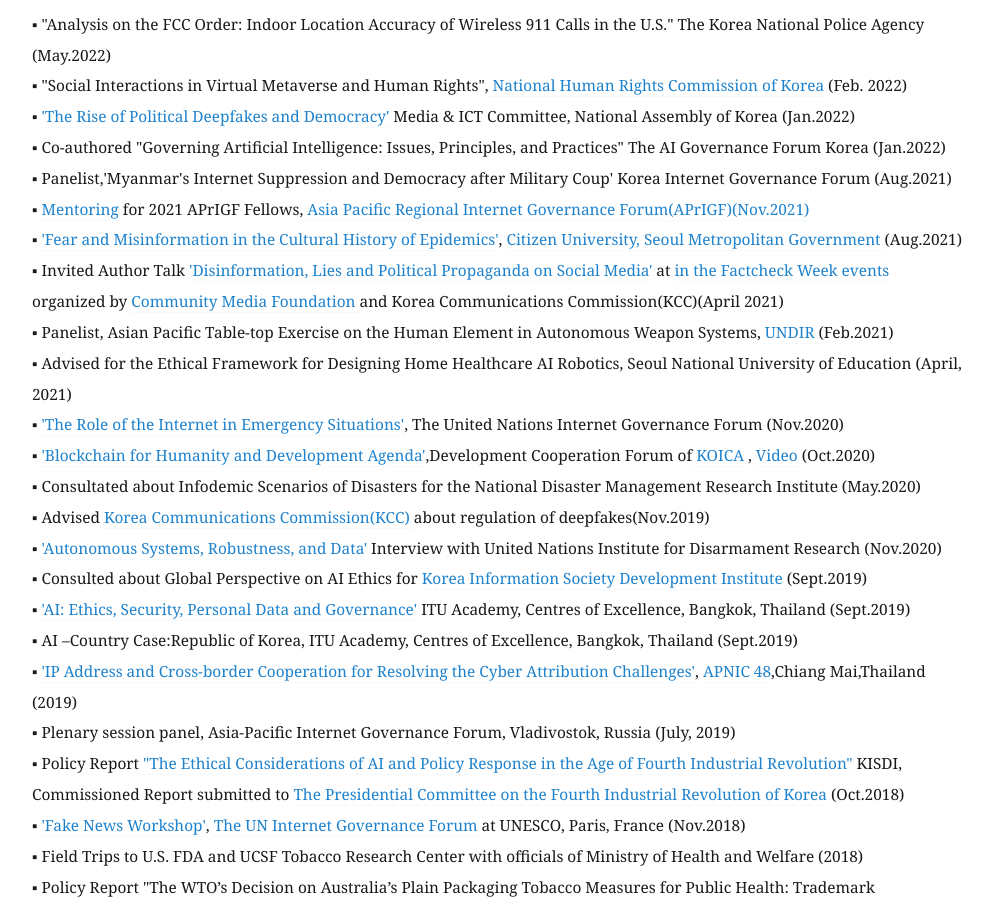
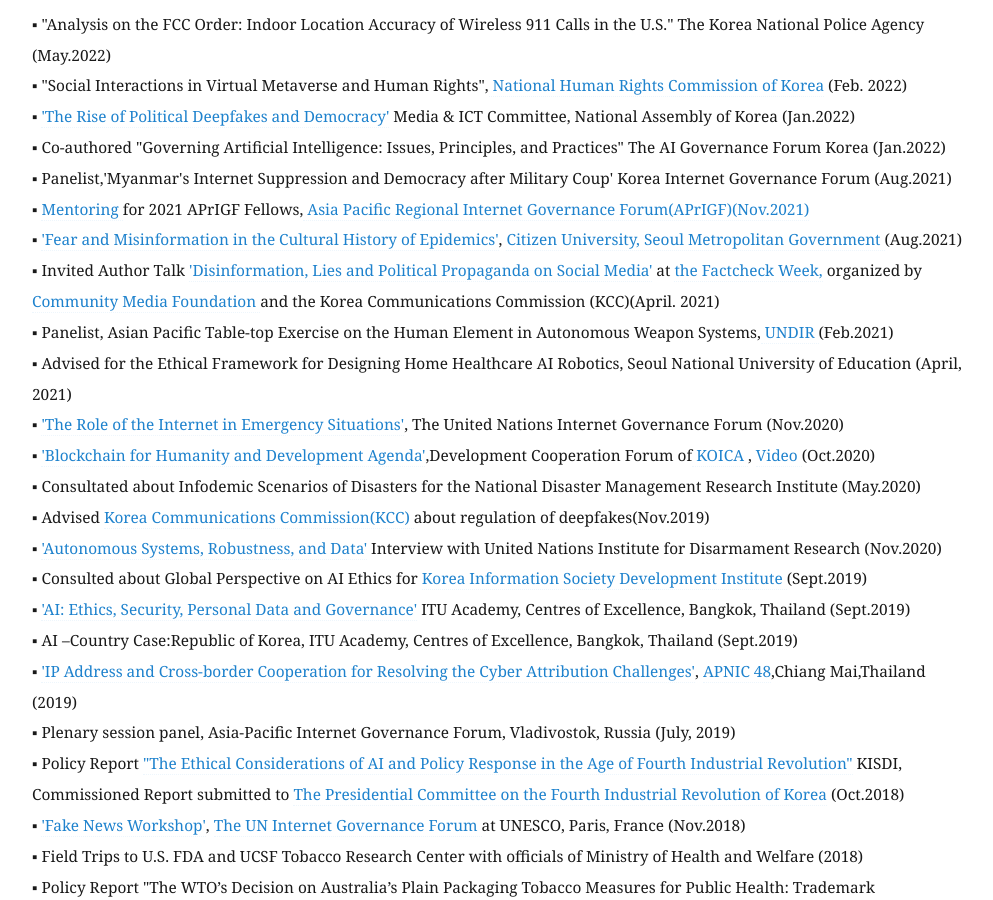
Before and after one commit to eunchangchoi/eunchangchoi.github.io, a Jekyll site: the page built from index.md, in a window 1280 px wide and 900 px high, scrolled down 4947 px. Shown: the whole window, without its empty margins (68-1061 px from the left). Built offline with Jekyll 4.4.1, drawn with Linux system fonts in a browser that asks for light colours.

Commit message:
Update index.md

```diff
--- a/index.md
+++ b/index.md
@@ -120,7 +120,7 @@
 ▪ Panelist,'Myanmar's Internet Suppression and Democracy after Military Coup' Korea Internet Governance Forum (Aug.2021) <br>
 ▪ <a href="https://ap.rigf.asia/fellowship/2021/introducing-the-mentors-of-2021-fellowship-program/?fbclid=IwAR2pn3lY-fE0daHxOW4vCcvk0HX-zwFHd8uJxaPnT266Hn7BOkA52UudjMw"> Mentoring </a> for 2021 APrIGF Fellows,<a href="https://ap.rigf.asia/"> Asia Pacific Regional Internet Governance Forum(APrIGF)(Nov.2021)</a> <br>
 ▪ <a href="https://www.asiae.co.kr/article/2021081610112312900">'Fear and Misinformation in the Cultural History of Epidemics'</a>, <a href="https://opengov.seoul.go.kr/mediahub/20417385"> Citizen University, Seoul Metropolitan Government </a> (Aug.2021) <br>
-▪ Invited Author Talk <a href="https://youtu.be/mRsfLzJmdj8?t=15">'Disinformation, Lies and Political Propaganda on Social Media'</a> at <a href="https://factchecker.or.kr/notices/225"> in the Factcheck Week events </a> organized by <a href="https://edu.kcmf.or.kr/main/index.jsp"> Community Media Foundation </a> and Korea Communications Commission(KCC)(April 2021) <br>
+▪ Invited Author Talk <a href="https://youtu.be/mRsfLzJmdj8?t=15">'Disinformation, Lies and Political Propaganda on Social Media'</a> at <a href="https://factchecker.or.kr/notices/225"> the Factcheck Week,</a> organized by <a href="https://edu.kcmf.or.kr/main/index.jsp"> Community Media Foundation </a> and the Korea Communications Commission (KCC)(April. 2021) <br>
 ▪ Panelist, Asian Pacific Table-top Exercise on the Human Element in Autonomous Weapon Systems,<a href="http://unidir.org"> UNDIR </a> (Feb.2021)<br>
 ▪ Advised for the Ethical Framework for Designing Home Healthcare AI Robotics, Seoul National University of Education (April, 2021)<br>
 ▪ <a href="https://www.intgovforum.org/multilingual/content/igf-2020-main-session-nris-role-of-the-internet-in-emergency-situations">'The Role of the Internet in Emergency Situations'</a>, The United Nations Internet Governance Forum (Nov.2020) <br>
```
